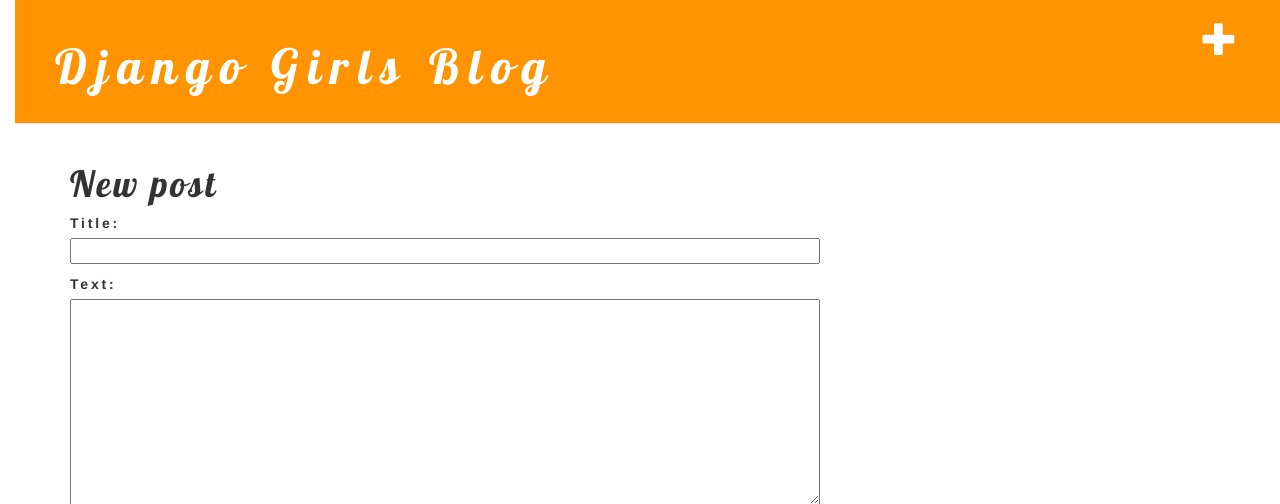
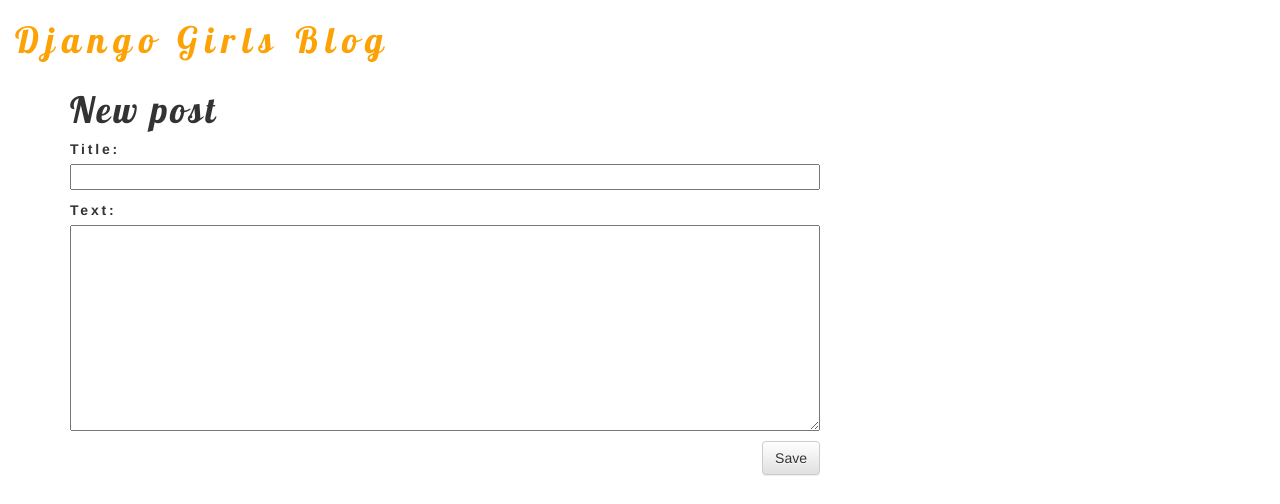
Before and after one commit to malevolentninja/my_first_django_blog, a Django app: page /post/new/ in a window 1280 px wide. Shown: the top 504 px of the page. Run offline with Django 3.2, Linux system fonts and the light colour scheme; some libraries are stand-ins or nearby versions.

Commit message:
added views to create/edit blog post inside the site, added security

```diff
--- a/blog/templates/blog/base.html
+++ b/blog/templates/blog/base.html
@@ -12,8 +12,10 @@
     </head>
     <body>
 
-        <header class="page-header">
-            <a href="{% url 'post_new' %}" class="top-menu"><span class="glyphicon glyphicon-plus"></span></a>
+        {% if user.is_authenticated %}
+    <a href="{% url 'post_new' %}" class="top-menu"><span class="glyphicon glyphicon-plus"></span></a>
+        {% endif %}
+
             <h1><a href="/">Django Girls Blog</a></h1>
         </header>
       <main>
--- a/blog/templates/blog/post_detail.html
+++ b/blog/templates/blog/post_detail.html
@@ -7,7 +7,9 @@
                 {{ post.published_date }}
             </div>
         {% endif %}
-        <a class="btn btn-default" href="{% url 'post_edit' pk=post.pk %}"><span class="glyphicon glyphicon-pencil"></span></a>
+        {% if user.is_authenticated %}
+     <a class="btn btn-default" href="{% url 'post_edit' pk=post.pk %}"><span class="glyphicon glyphicon-pencil"></span></a>
+{% endif %}
         <h1>{{ post.title }}</h1>
         <p>{{ post.text|linebreaksbr }}</p>
     </div>
```
